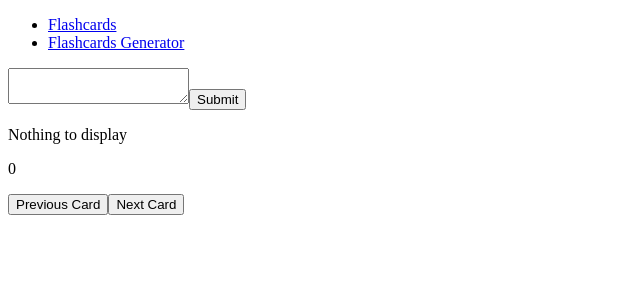
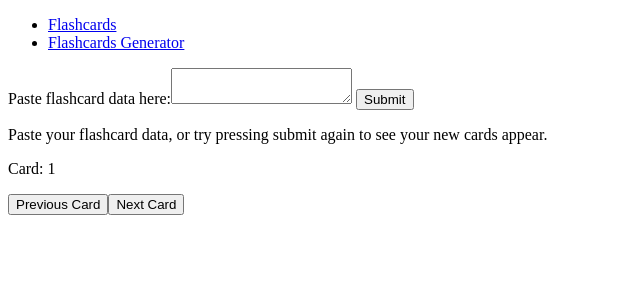
Before and after one commit to deathdogg/deathdogg.github.io, a React (Create React App) app: page /Flashcards in a window 1280 px wide. Shown: the top 300 px of the page, without its empty margins (0-640 px from the left). Built offline with nearby package versions, Linux system fonts and the light colour scheme.

Commit message:
Added more documentation on the page itself to describe how to use each program.

```diff
--- a/package.json
+++ b/package.json
@@ -1,5 +1,5 @@
 {
-  "homepage": "https://github.io/deathdogg/rhportfolio",
+  "homepage": "https://deathdogg.github.io",
   "name": "citizenship-questions",
   "version": "0.1.0",
   "private": true,
--- a/src/App.js
+++ b/src/App.js
@@ -35,6 +35,11 @@ function App() {
 }
 
 const Home = () => {
-  return <p>Welcome to my site</p>
+  return (
+  <div>
+    <h1>Welcome to my site</h1>
+  <p>This is my portfolio site, where I will be hosting my various projects. For more information about me, please check my about page.</p>
+  </div>
+  )
 }
 export default App;
--- a/src/components/Flashcards.js
+++ b/src/components/Flashcards.js
@@ -13,7 +13,7 @@ const Flashcards = (props) => {
 
    const handleSubmit = (evt) => {
   evt.preventDefault()
-  setProcessedData(JSON.parse(sourceData));
+  setProcessedData(JSON.parse(sourceData))
   setCards(processedData.map(i => <Flashcard data={i} key={keyGen()}></Flashcard>))
    }
 
@@ -29,14 +29,14 @@ return (
  <div>
   <div>
   <form onSubmit={handleSubmit}>
-    <textarea aria-required={true} onChange={onInputChange} value={sourceData}></textarea>
+    <label>Paste flashcard data here:<textarea aria-required={true} onChange={onInputChange} value={sourceData}></textarea> </label>
     <input type="submit"/>
     </form>
     </div>
     <div>
-      <p>{onCardChange(cardIndex)}</p>
+      {cards?.length > 0 ?  onCardChange(cardIndex): <p>Paste your flashcard data, or try pressing submit again to see your new cards appear.</p>}
 
-      <p>{cardIndex}</p>
+      <p>Card: {cardIndex+1}</p>
       <button onClick={evt => cardIndex<=0?setCardIndex(0):setCardIndex(cardIndex-1)}>Previous Card</button>
       <button onClick={evt => cardIndex < cards?.length-1? setCardIndex(cardIndex+1): setCardIndex(cardIndex)}>Next Card</button>
  </div>
--- a/src/components/FlashcardsGenerator.js
+++ b/src/components/FlashcardsGenerator.js
@@ -19,18 +19,18 @@ const FlashcardsGenerator = () => {
   <div>
    <div>
     <form>
-    <label>Question</label>
+    <label>Question
     <input
     type="text"
     name="question"
     onChange={evt => setQuestion(evt.target.value)}
-    value={question}/>
-    <label>Answer:</label>
+    value={question}/> </label>
+    <label>Answer:
     <input
     type="text"
     name="answer"
     onChange={evt => setAnswer(evt.target.value)}
-    value={answer}/>
+    value={answer}/> </label>
 
     <button onClick={handleAdd}>New Card</button>
    </form>
```
